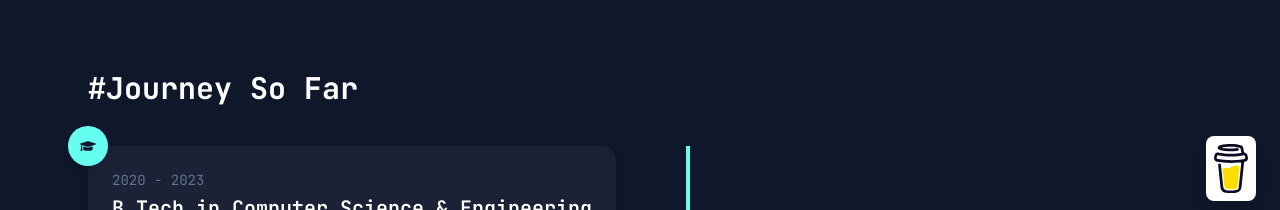
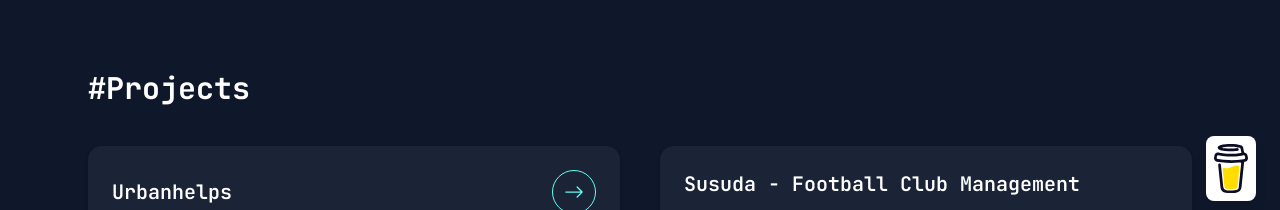
Before and after one commit to sagarbgohil/sagar-portfolio, a Next.js app: page / in a window 1280 px wide. Shown: the part 590-800 px from the top of the page. Built offline with nearby package versions, Linux system fonts and the light colour scheme; no server answers.

Commit message:
fix: update HireUs section header formatting for consistency

```diff
--- a/app/page.jsx
+++ b/app/page.jsx
@@ -9,9 +9,9 @@ const Home = () => {
   return (
     <section className="max-w-6xl mx-auto p-2">
       <ProfileCard />
-      <Journey />
       <Projects />
       <Skills />
+      <Journey />
       <HireUs />
       <Footer />
     </section>
--- a/components/HireUs.jsx
+++ b/components/HireUs.jsx
@@ -59,7 +59,7 @@ const HireUs = () => {
     <section id="hire-us" className="max-w-5xl mx-auto px-4 py-12">
       {/* Section Header */}
       <div className="mb-10 text-center md:text-left">
-        <h2 className="text-3xl font-bold text-white"># Hire Us</h2>
+        <h2 className="text-3xl font-bold text-white">#Hire Us</h2>
         <p className="mt-2 text-muted-foreground max-w-2xl">
           Let’s build something great together — tell us how we can help.
         </p>
```
